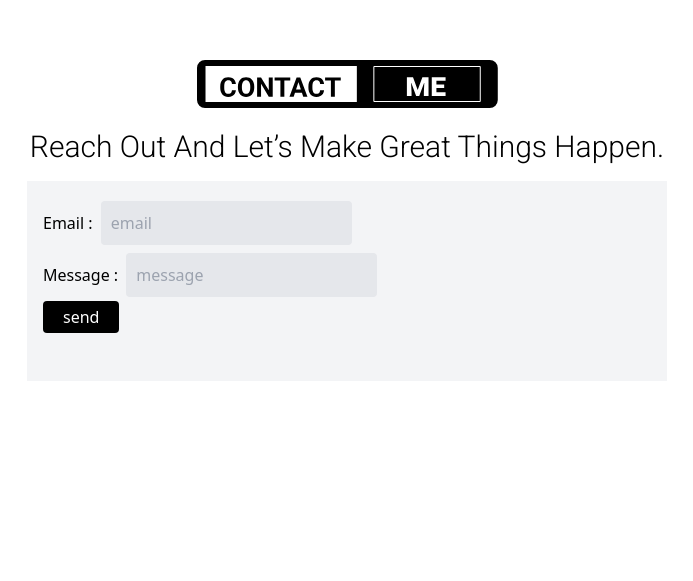
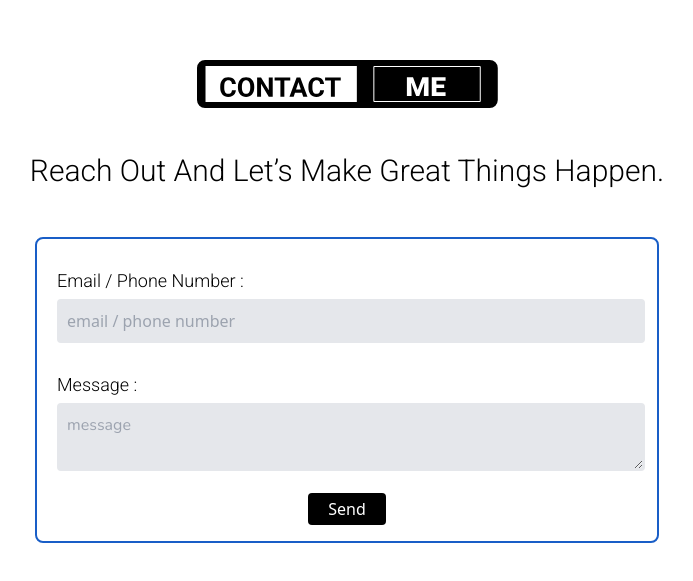
Before and after one commit to JosephRidge/My-Portfolio, a Vue app: page / in a window 1280 px wide. Shown: the part 3157-3738 px from the top of the page, without its empty margins (293-986 px from the left). Built offline with nearby package versions, Linux system fonts and the light colour scheme; no server answers; the database is empty.

Commit message:
Contact form

```diff
--- a/src/components/ContactForm.vue
+++ b/src/components/ContactForm.vue
@@ -5,26 +5,82 @@
       class="mx-auto my-3"
       alt="Contact me Page"
     />
-    <div class="capitalize font-roboto my-4 text-3xl font-light text-center">
+    <div class="capitalize font-roboto my-10 text-3xl font-light text-center">
       reach out and let’s make great things happen.
     </div>
-    <div class="flex flex-col w-1/2 h-1/4 bg-gray-100 my-auto mx-auto p-4">
+    <div class="w-1/2 mx-auto p-2">
+      <div
+        class="flex flex-col h-auto my-auto mx-auto p-4 rounded-lg border-2 border-primaryBlue"
+      >
+        <div class="my-3">
+          <span class="font-light font-roboto text-lg mx-1"
+            >Email / Phone Number :
+          </span>
+          <input
+            v-model="contact"
+            type="text"
+            id="contact"
+            class="contact w-full bg-gray-200 m-1 p-2 rounded appearance-none border-2 focus:outline-none focus:bg-white"
+            placeholder="email / phone number"
+          />
+        </div>
+        <div class="my-3">
+          <span class="my-auto font-light font-roboto text-lg mx-1">
+            Message :
+          </span>
 
-        <div>
-          <span>Email : </span> <input type="text" class="bg-gray-200  m-1 p-2 rounded appearance-none border-2
-          focus:bg-white focus:border-white" placeholder="email" />
+          <textarea
+            v-model="message"
+            id="message"
+            type="text"
+            class="message font-nunito focus:outline-none focus:bg-white w-full m-1 p-2 rounded bg-gray-200 appearance-none border-2"
+            placeholder="message"
+          />
         </div>
-        <div>
-          <span> Message : </span> <input type="text" class="  m-1 p-2 rounded bg-gray-200 appearance-none border-2 "  placeholder="message" />
-        </div>
-      <button class="bg-black text-white rounded w-min py-1   px-5 right-0 bottom-0
-      hover:shadow-xl transition hover:-translate-y-1">send</button>
+        <button
+          @click="pushMessage()"
+          class="my-auto mx-auto bg-black text-white rounded w-min py-1 px-5 right-0 bottom-0 hover:shadow-xl transition hover:scale-110 capitalize"
+        >
+          send
+        </button>
+      </div>
     </div>
   </div>
 </template>
 
 <script>
-export default {};
+import { getDatabase, ref, push } from "firebase/database";
+import { initializeApp } from "firebase/app";
+
+export default {
+  methods: {
+    pushMessage() {
+      let contact = this.contact;
+      let contactDOM = document.getElementById("contact");
+      let message = this.message;
+      let messageDOM = document.getElementById("message");
+      const firebaseConfig = {
+        apiKey: this.apiKey,
+        authDomain: this.authDomain,
+        databaseURL: this.databaseURL,
+        projectId: this.projectId,
+        storageBucket: this.storageBucket,
+        messagingSenderId: this.messagingSenderId,
+        appId: this.appId,
+        measurementId: this.measurementId,
+      };
+      // initializeApp(firebaseConfig);
+      const db = getDatabase();
+      const dbRef = ref(db, "messages");
+      push(dbRef, {
+        contact: contact,
+        message: message,
+      });
+      contactDOM.value = "";
+      messageDOM.value = "";
+    },
+  },
+};
 </script>
 
 <style></style>
```
